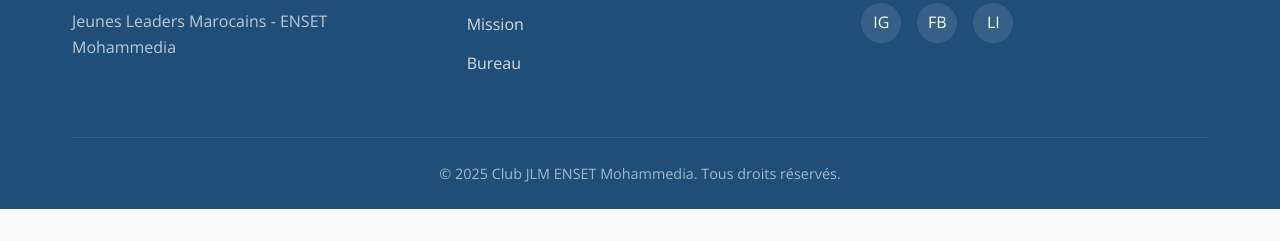
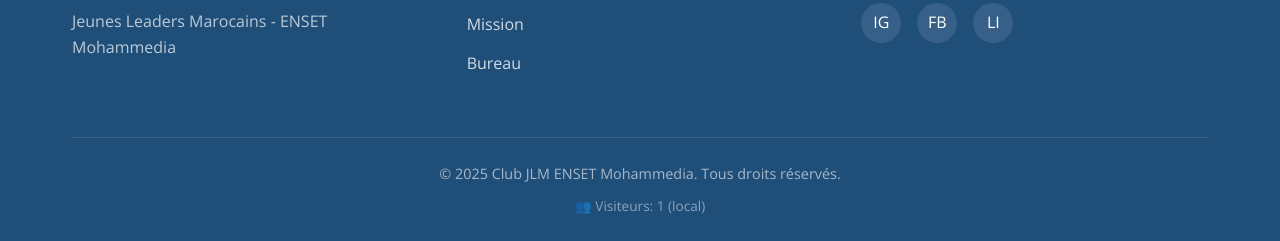
Before and after one commit to SohailPro12/jlm-mohammedia, a plain HTML site: page index.html in a window 1280 px wide. Shown: the part 6125-6366 px from the top of the page. Before the commit the page ends 6334 px from the top, so only its background shows below. Drawn offline with nearby package versions, Linux system fonts and the light colour scheme; no server answers.

Commit message:
seo et readme opti

```diff
--- a/index.html
+++ b/index.html
@@ -320,6 +320,9 @@
                 </div>
                 <div class="footer-bottom text-center">
                     <p>&copy; 2025 Club JLM ENSET Mohammedia. Tous droits réservés.</p>
+                    <p class="visit-count" style="margin-top: 10px; font-size: 0.85rem; opacity: 0.8;">
+                        👥 Visiteurs: <span id="visit-counter">...</span>
+                    </p>
                 </div>
             </div>
         </footer>
--- a/js/main.js
+++ b/js/main.js
@@ -54,4 +54,33 @@ document.addEventListener('DOMContentLoaded', () => {
             }
         });
     });
+
+    // Visit Counter Logic
+    const counterElement = document.getElementById('visit-counter');
+    if (counterElement) {
+        // Using a namespace unique to the site
+        const NAMESPACE = 'jlm-enset-mohammedia-site';
+        const KEY = 'visits';
+
+        // Check if we already counted this session/user to avoid spamming hits on refresh (optional but good practice)
+        // However, user asked "how many people entered", usually implies hits.
+        // We will just hit every time for simplicity as "page views", or use localStorage to limit.
+        // Let's do a simple hit for every page text "entered".
+
+        fetch(`https://api.countapi.xyz/hit/${NAMESPACE}/${KEY}`)
+            .then(response => response.json())
+            .then(data => {
+                counterElement.innerText = data.value;
+                counterElement.parentElement.style.opacity = '1'; // Fade in
+            })
+            .catch(error => {
+                console.error('Error with visit counter:', error);
+                // Fallback to a localized simulated counter or just hide
+                // For now, let's just show a default or localStorage fallback
+                let localCount = localStorage.getItem('local_visit_count') || 0;
+                localCount++;
+                localStorage.setItem('local_visit_count', localCount);
+                counterElement.innerText = localCount + " (local)";
+            });
+    }
 });
```
